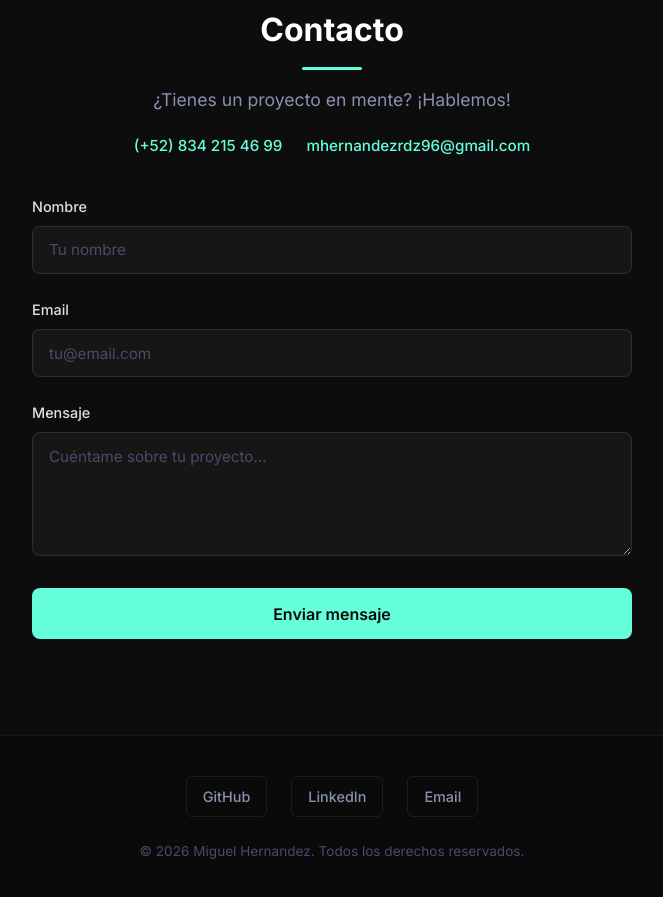
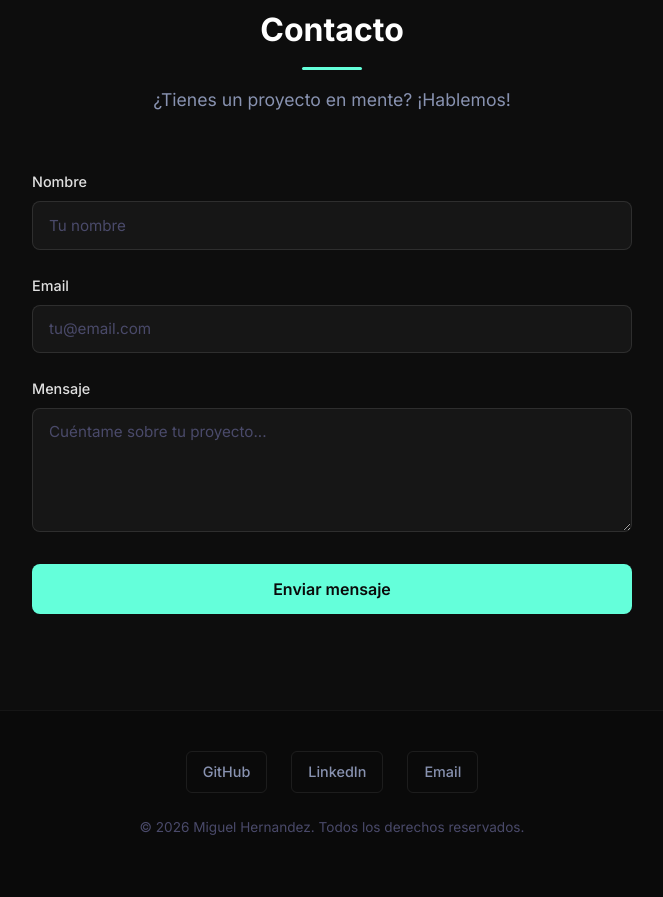
Before and after one commit to mahr-dev/portfolio, a React (Create React App) app: page / in a window 1280 px wide. Shown: the part 5920-6817 px from the top of the page, without its empty margins (308-971 px from the left). Built offline with nearby package versions, Linux system fonts and the light colour scheme; no server answers.

Commit message:
Update Contact.jsx

```diff
--- a/src/components/Contact/Contact.jsx
+++ b/src/components/Contact/Contact.jsx
@@ -77,15 +77,15 @@
           ¿Tienes un proyecto en mente? ¡Hablemos!
         </p>
         <div className={styles.direct}>
-          <a href="tel:+528342154699" className={styles.directLink}>
+          {/* <a href="tel:+528342154699" className={styles.directLink}>
             (+52) 834 215 46 99
-          </a>
-          <a
+          </a> */}
+          {/* <a
             href="mailto:mhernandezrdz96@gmail.com"
             className={styles.directLink}
           >
             mhernandezrdz96@gmail.com
-          </a>
+          </a> */}
         </div>
 
         {status === 'success' ? (
```
